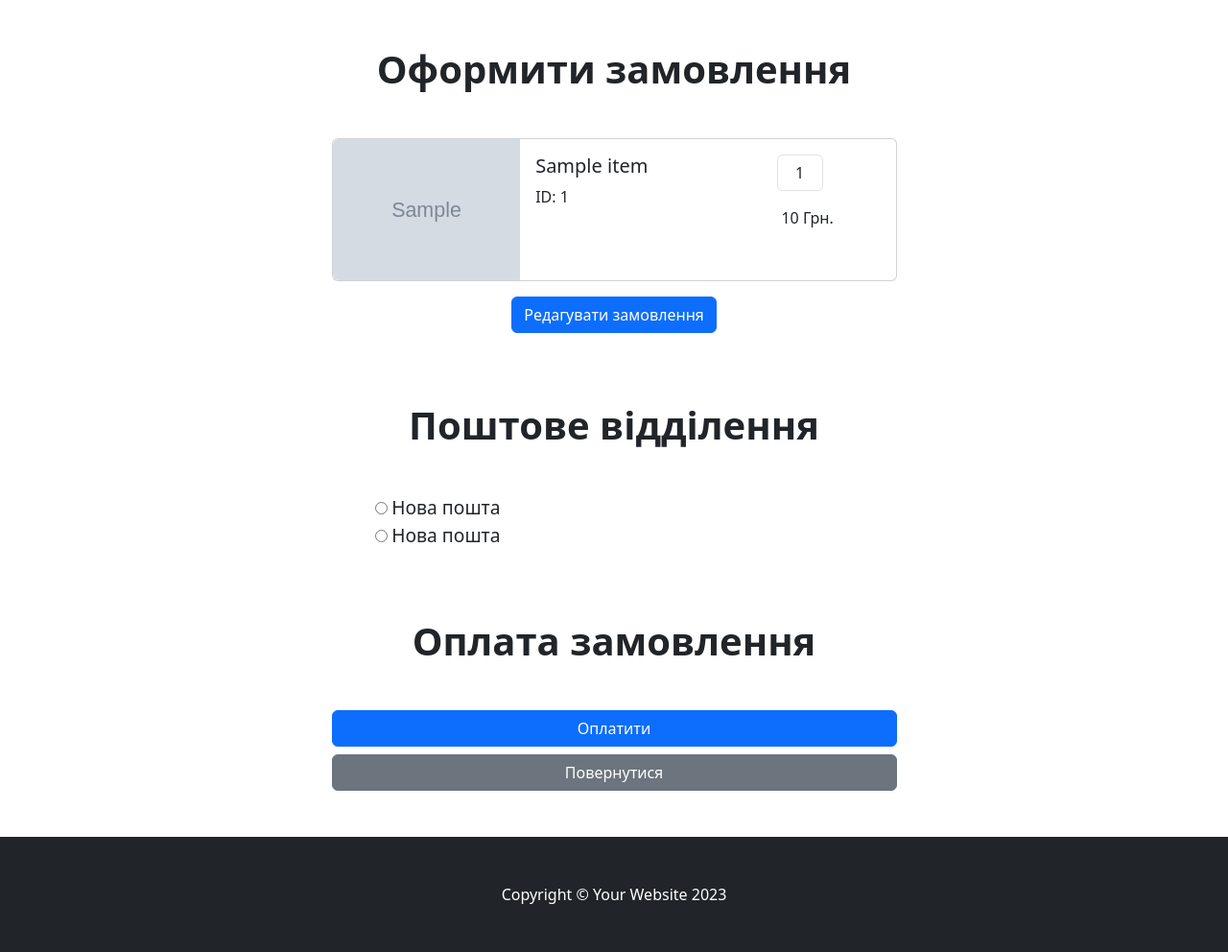
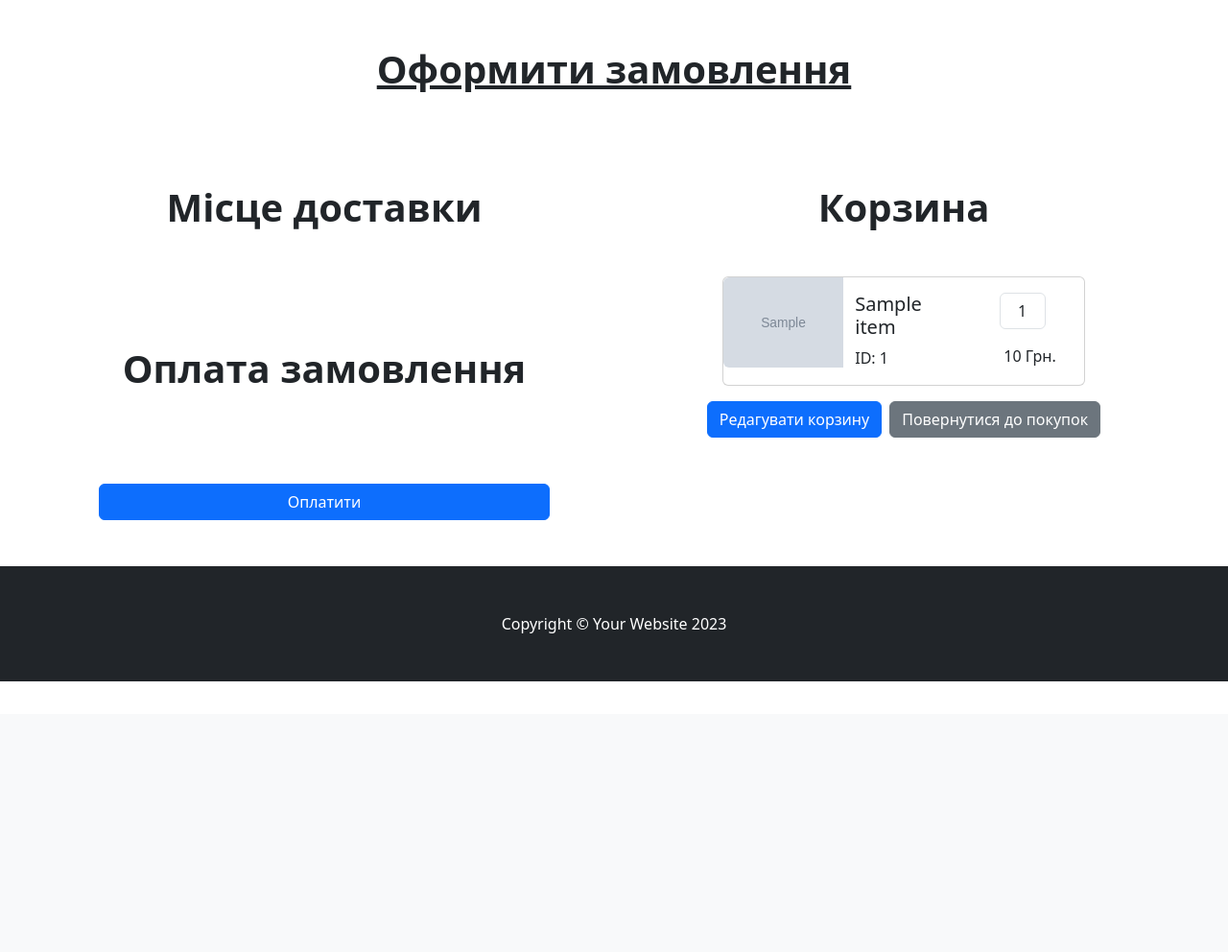
Before and after one commit to IPZHATA/DjangoStore, a Django app: template order/templates/checkout.html in a window 1280 px wide. Shown: the part 56-1048 px from the top of the page at 96% size. After the commit the page ends 766 px from the top, so only its background shows below. Run offline with Django 3.2, Linux system fonts and the light colour scheme; the template is opened without the code that fills it: most values are stand-ins (such as "Sample title", 1, 10 or a date in 2020); grey boxes marked "Sample" are stand-in pictures; some libraries are stand-ins or nearby versions.

Commit message:
checkout.html rework, add checkout function

```diff
--- a/order/templates/checkout.html
+++ b/order/templates/checkout.html
@@ -7,10 +7,69 @@
 
 {% block content %}
 <section class="py-5">
-    <h1 class="fw-bolder mb-4 text-center">Оформити замовлення</h1>
-    <div class="container px-4 px-lg-5 mt-5">
-       <div class="row gx-4 gx-lg-5 justify-content-center">
-           <div class="col-lg-8 col-xl-7">
+
+    <h1 class="fw-bolder mb-4 text-center" style="text-decoration: underline;">Оформити замовлення</h1>
+
+    <div class="row">
+        <div class="col-6">
+             <h1 class="fw-bolder mb-4 text-center" style="margin-top: 3rem; padding-top: 1.5rem;">Місце доставки</h1>
+                <div class="container px-1 px-lg-2 mt-5">
+                    <div class="row gx-1 gx-lg-1 justify-content-center">
+                      <div class="col-lg-10 col-xl-10">
+                        <form id="form_1" method="post" action="">
+                            {% csrf_token %}
+                            {% bootstrap_form address_form %}
+                        </form>
+                      </div>
+                    </div>
+                </div>
+
+                <h1 class="fw-bolder mb-4 text-center" style="margin-top: 3rem; padding-top: 1.5rem;">Оплата замовлення</h1>
+                <div class="container px-1 px-lg-2 mt-5">
+                    <div class="row gx-1 gx-lg-1 justify-content-center">
+                      <div class="col-lg-10 col-xl-10">
+                        <form id="form_2" method="post" action="">
+                            {% csrf_token %}
+                            {% bootstrap_form payment_form %}
+                        </form>
+                      </div>
+                    </div>
+                </div>
+
+
+            <div class="container px-1 px-lg-2 mt-5">
+                    <div class="row gx-1 gx-lg-1 justify-content-center">
+                      <div class="col-lg-10 col-xl-10">
+                                          <div class="d-grid gap-2">
+                    <button type="submit" id="submit"  class="btn btn-primary">Оплатити</button>
+
+<script src="https://ajax.googleapis.com/ajax/libs/jquery/3.5.1/jquery.min.js"></script>
+<script>
+$('#submit').click(function() {
+    $.post('/your-url/', $('#form_1').serialize() + '&' + $('#form_2').serialize(), function(data) {
+    });
+});
+</script>
+
+
+
+                </div>
+                      </div>
+                    </div>
+            </div>
+        </div>
+
+
+
+
+        <div class="col-6">
+
+            <h1 class="fw-bolder mb-4 text-center" style="margin-top: 3rem; padding-top: 1.5rem;">Корзина</h1>
+
+            <div class="container px-0 px-lg-1 mt-5">
+                <div class="row gx-1 gx-lg-2 justify-content-center">
+
+                    <div class="col-lg-10 col-xl-8">
                         <div class="row gy-2">
                              {% for order_item in items %}
                             <div class="col-12">
@@ -23,14 +82,12 @@
                           </div>
                           <div class="col-md-8">
                               <div class="row">
-                                       <div class="col-6">
-                                           <div class="card-body">
+                                  <div class="col-6 px-2">  <div class="card-body">
                                           <h5 class="card-title">{{ order_item.name }}</h5>
                                           <p class="card-text">ID: {{ order_item.id }}</p>
                                       </div>
                                   </div>
-                                       <div class="col-6">
-                                            <div class="card-body d-flex flex-column justify-content-center align-items-center">
+                                  <div class="col-6 px-2">  <div class="card-body d-flex flex-column justify-content-center align-items-center">
                                            <div class="input-group mb-3 d-flex justify-content-center">
                                                <input class="form-control text-center me-3" type="num"
                                                       value="1" style="max-width: 3rem" />
@@ -49,77 +106,14 @@
   </div>
 </div>
 
-    <div class="text-center">
-        <a href="#" class="btn btn-primary mt-3">Редагувати замовлення</a>
+
+<div class="text-center mt-3 d-flex justify-content-center">
+  <a href="#" class="btn btn-primary me-2">Редагувати корзину</a>
+  <a href="{% url 'item:detail' 1%}" class="btn btn-secondary">Повернутися до покупок</a>
 </div>
 
 
-<h1 class="fw-bolder mb-4 text-center" style="margin-top: 3rem; padding-top: 1.5rem;">Поштове відділення</h1>
-
-    <div class="container px-4 px-lg-5 mt-5">
-        <div class="row gx-4 gx-lg-5 justify-content-center">
-            <div class="col-lg-6 col-xl-6">
-                <div class="row">
-                    <div class="form-group">
-                        <div>
-                            <input type="radio" id="novaPoshta" name="delivery" value="novaPoshta">
-                            <label for="novaPoshta" style="font-size: larger;">Нова пошта</label>
-                            <div id="novaPoshtaOptions" style="display: none; margin-left: 20px; height: 200px; overflow-y: scroll;">
-                                <input type="radio" id="branch1" name="novaPoshtaBranch" value="branch1">
-                                <label for="branch1" style="font-size: larger;">Відділення 1</label><br>
-                                <input type="radio" id="branch2" name="novaPoshtaBranch" value="branch2">
-                                <label for="branch2" style="font-size: larger;">Відділення 2</label>
         </div>
     </div>
-                        <div>
-                            <input type="radio" id="ukrPoshta" name="delivery" value="novaPoshta">
-                            <label for="novaPoshta" style="font-size: larger;">Нова пошта</label>
-                            <div id="ukrPoshtaOptions" style="display: none; margin-left: 20px; height: 200px; overflow-y: scroll;">
-                                <input type="radio" id="branch3" name="novaPoshtaBranch" value="branch1">
-                                <label for="branch1" style="font-size: larger;">Відділення 1</label><br>
-                                <input type="radio" id="branch4" name="novaPoshtaBranch" value="branch2">
-                                <label for="branch2" style="font-size: larger;">Відділення 2</label>
-                            </div>
-                        </div>
-                    </div>
-                </div>
-            </div>
-        </div>
-    </div>
-
-
-
-<h1 class="fw-bolder mb-4 text-center" style="margin-top: 3rem; padding-top: 1.5rem;">Оплата замовлення</h1>
-
-
-    <div class="container px-4 px-lg-5 mt-5">
-        <div class="row gx-4 gx-lg-5 justify-content-center">
-          <div class="col-lg-8 col-xl-7">
-            <form method="post" action="">
-              {% csrf_token %}
-              {% bootstrap_form payment_form %}
-              <div class="d-grid gap-2">
-                <button type="submit" class="btn btn-primary">Оплатити</button>
-                <a href="{% url 'item:detail' 1%}" class="btn btn-secondary">Повернутися</a>
-              </div>
-            </form>
-          </div>
-        </div>
-    </div>
-
-
-
-<script>
-    document.getElementById('novaPoshta').addEventListener('click', function() {
-        document.getElementById('novaPoshtaOptions').style.display = 'block';
-        document.getElementById('ukrPoshtaOptions').style.display = 'none';
-    });
-
-    document.getElementById('ukrPoshta').addEventListener('click', function() {
-        document.getElementById('ukrPoshtaOptions').style.display = 'block';
-        document.getElementById('novaPoshtaOptions').style.display = 'none';
-    });
-</script>
-
 </section>
 {% endblock %}
```
Also changed, not shown: order/views.py (+27 -4 lines). Lines whose indentation alone changed are shown as unchanged.
